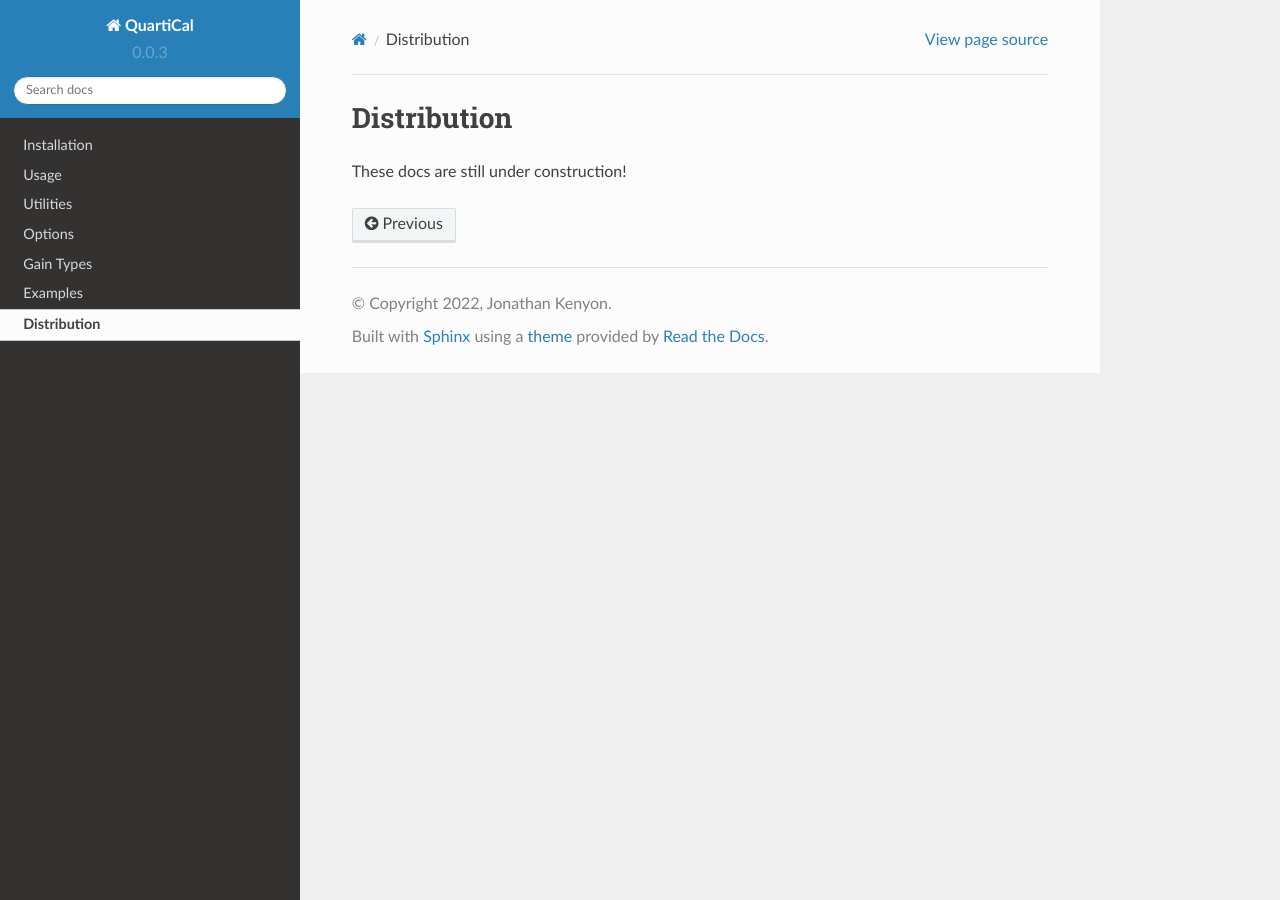
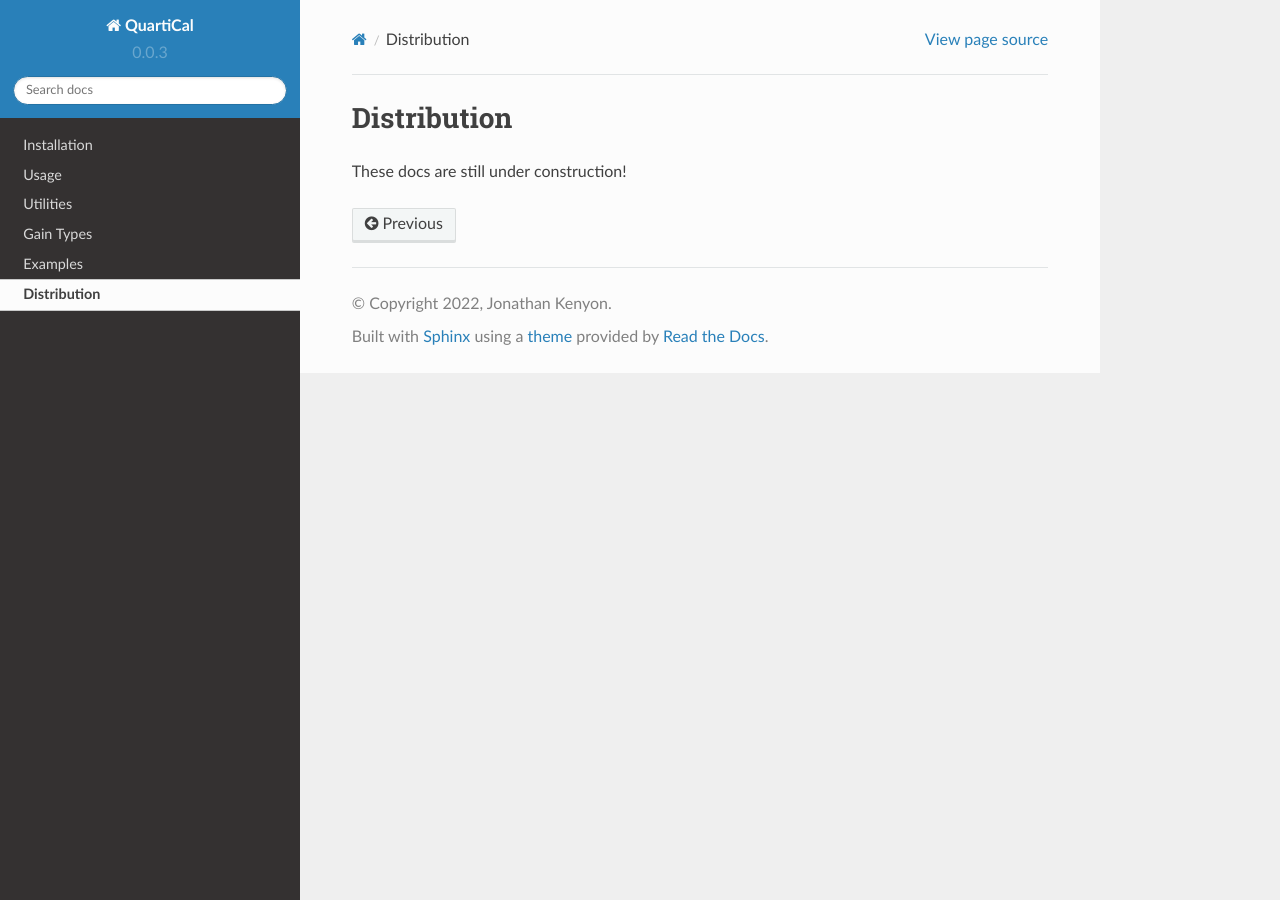
Before and after one commit to ratt-ru/QuartiCal, a Sphinx documentation site: the page built from docs/source/distribution.rst, in a window 1280 px wide. Built offline with Sphinx 7.4.7 and the Read the Docs theme 2.0.0, drawn with Linux system fonts in a browser that asks for light colours; pages that are not in the unit, such as notebooks, are missing from menus; the version number is read from the project's files by our own code.

Commit message:
Temporarily disable options docs.

```diff
--- a/docs/source/index.rst
+++ b/docs/source/index.rst
@@ -17,7 +17,7 @@ of QuartiCal's interfaces.
    installation
    usage
    utilities
-   options
+   .. options
    gain_types
    examples
    distribution
```
